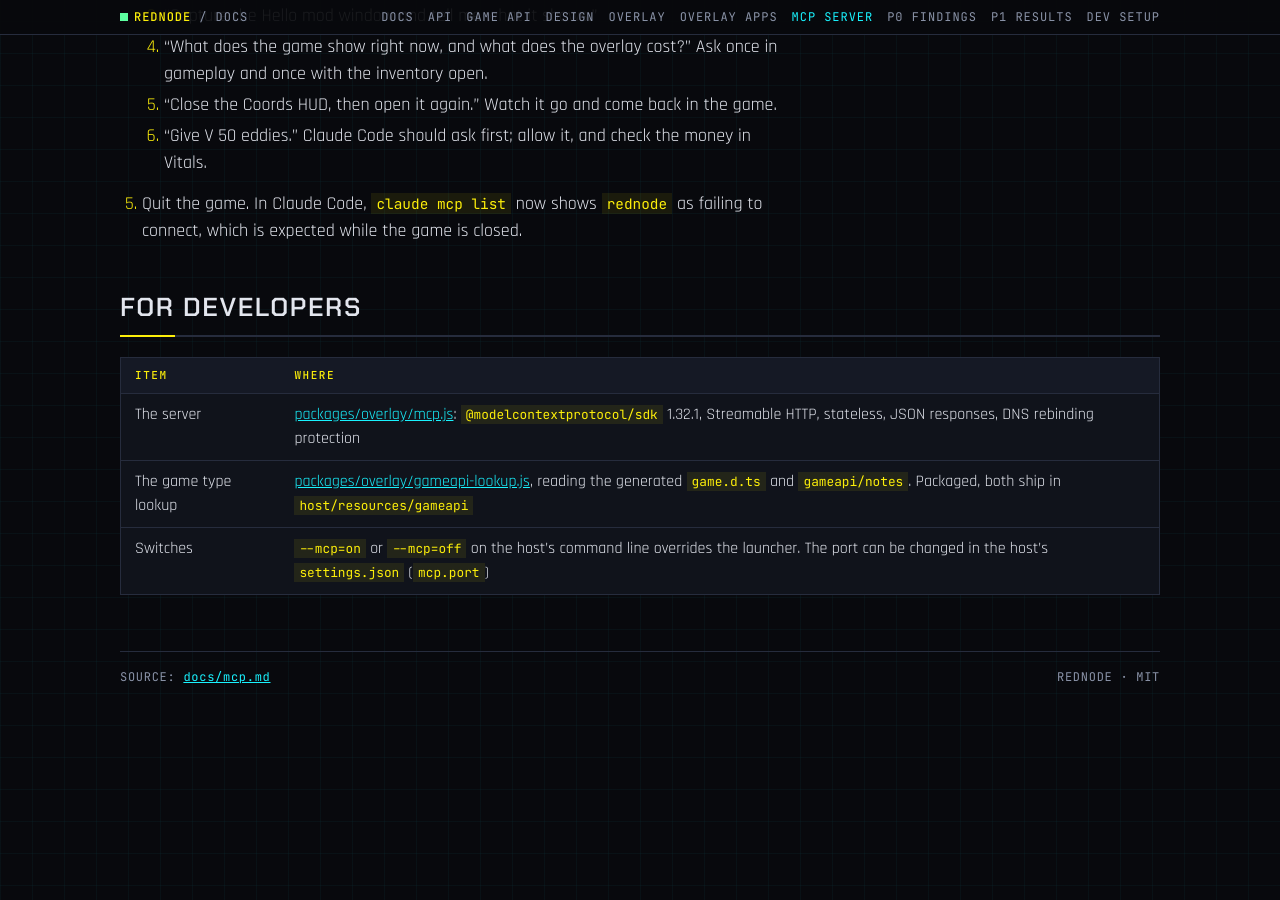
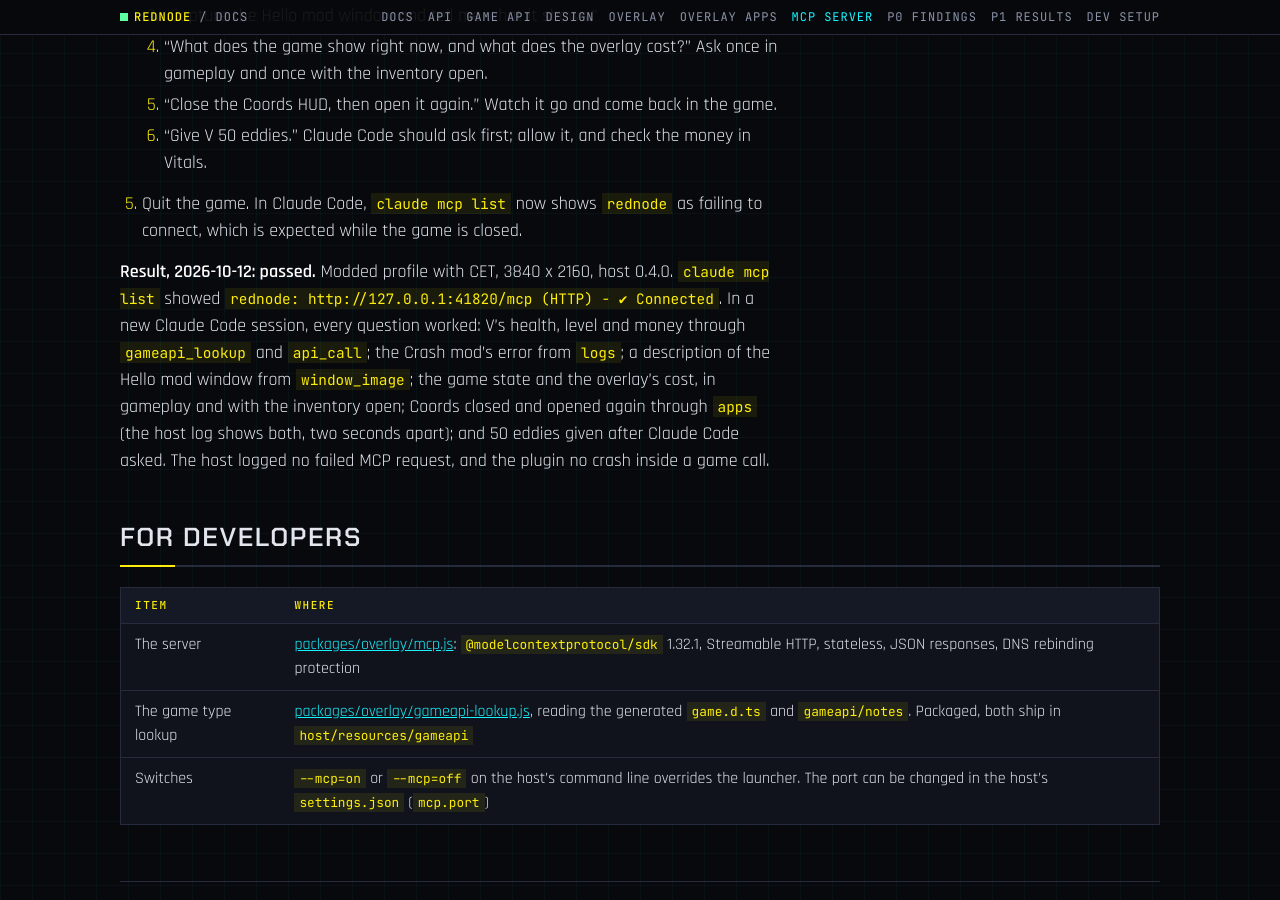
Before and after one commit to CyberbuildsAI/REDnode, a Jekyll site: the page built from docs/mcp.md, in a window 1280 px wide and 900 px high, scrolled down 2379 px. Built offline with Jekyll 4.4.1, drawn with Linux system fonts in a browser that asks for light colours; our own code applies the rules of GitHub Pages for plain Markdown files; before the commit the page ends 3129 px from its top, so only the background shows below that; some of the changed text lies outside the part shown.

Commit message:
Record the C1 test: the kernel MCP server passed in game
Co-Authored-By: Claude Opus 5.5 <noreply@anthropic.com>

```diff
--- a/docs/mcp.md
+++ b/docs/mcp.md
@@ -2,7 +2,7 @@
 
 The REDnode host can serve its tools to AI agents over [MCP](https://modelcontextprotocol.io), the Model Context Protocol. With it, Claude Code on your PC can read your mods' logs, see your overlay windows, look up game types and call the game while it runs. [REDagent](https://github.com/Edgemodders/REDagent), the assistant inside the game, will use the same tools.
 
-Status: **REDagent phase C1, built; in-game test pending.** Tested against a stand-in for the game, packaged and unpackaged, with GPU sharing on and off.
+Status: **REDagent phase C1, passed in game on 2026-10-12.** Claude Code on the desktop used every tool while the game ran.
 
 ## Set it up
 
@@ -52,6 +52,8 @@ In the game, in this order. Claude Code runs on the same PC; switch to it with *
    6. "Give V 50 eddies." Claude Code should ask first; allow it, and check the money in Vitals.
 5. Quit the game. In Claude Code, `claude mcp list` now shows `rednode` as failing to connect, which is expected while the game is closed.
 
+**Result, 2026-10-12: passed.** Modded profile with CET, 3840 x 2160, host 0.4.0. `claude mcp list` showed `rednode: http://127.0.0.1:41820/mcp (HTTP) - ✔ Connected`. In a new Claude Code session, every question worked: V's health, level and money through `gameapi_lookup` and `api_call`; the Crash mod's error from `logs`; a description of the Hello mod window from `window_image`; the game state and the overlay's cost, in gameplay and with the inventory open; Coords closed and opened again through `apps` (the host log shows both, two seconds apart); and 50 eddies given after Claude Code asked. The host logged no failed MCP request, and the plugin no crash inside a game call.
+
 ## For developers
 
 | Item | Where |
```
Also changed, not shown: CLAUDE.md (+1 -1 lines), docs/index.md (+1 -1 lines).
